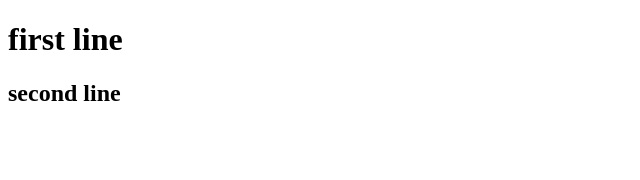
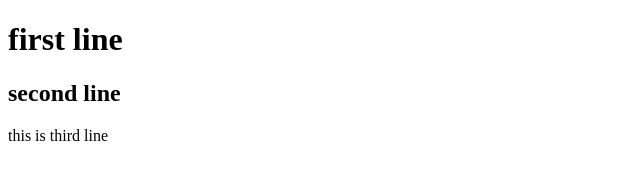
Before and after one commit to Sowmya5a2/test, a plain HTML site: page index.html in a window 1280 px wide. Shown: the whole page, without its empty margins (0-640 px from the left). Drawn offline with Linux system fonts and the light colour scheme.

Commit message:
fouth index.html

```diff
--- a/index.html
+++ b/index.html
@@ -8,5 +8,6 @@
 <body>
     <h1>first line</h1>
     <h2>second line</h2>
+    <p> this is third line</p>
 </body>
 </html>
```
